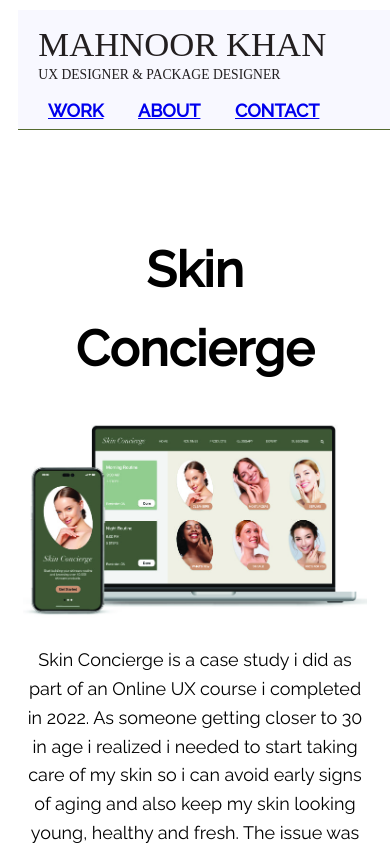
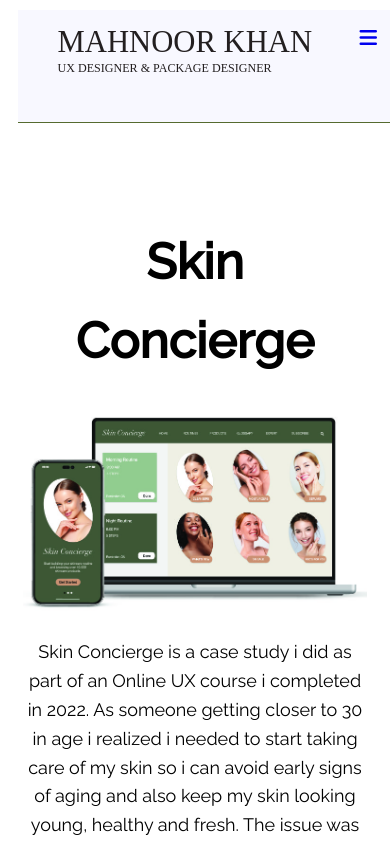
Before and after one commit to mahnoork17/portfolio-website, a plain HTML site: page skinconceirge.html in a window 390 px wide. Shown: the top 844 px of the page. Drawn offline with nearby package versions, Linux system fonts and the light colour scheme.

Commit message:
Update skinconceirge.html

```diff
--- a/skinconceirge.html
+++ b/skinconceirge.html
@@ -7,17 +7,23 @@
         <link rel="preconnect" href="https://fonts.googleapis.com"><link rel="preconnect" href="https://fonts.gstatic.com" crossorigin><link href="https://fonts.googleapis.com/css2?family=Lato:wght@300&display=swap" rel="stylesheet">
       <link href="https://fonts.googleapis.com/css?family=Raleway:300,400,500" rel="stylesheet">
         <meta name="viewport" content="width=device-width, initial-scale=1">
+        <script src="https://kit.fontawesome.com/01aad800bc.js" crossorigin="anonymous"></script>
     </head>
 
 <body>
     <header>
         <div class="container">
-        <img src="img/logo.svg" alt =logo/>
+          <div class="navtoggle" id="myNavtoggle">
+            <a href="index.html">
+            <img src="img/logo.svg" height="60" alt="Logo">
+          </a>
             <nav>
               <ul class="navigation">
-              <li> <a href="skinconcierge.html">Work</a></li>
-              <li> <a href ="about.html">About</a></li>
-              <li> <a href =#contact>Contact</a></li>
+                <li> <a href="skinconceirge.html">Work</a></li>
+                <li> <a href="about.html">About</a></li>
+                <li><a href="#contact">Contact</a></li>
+                <li><a href="javascript:void(0);" class="icon" onclick="menuToggle()">
+                  <i class="fas fa-bars"></i></a></li>
                   </ul>
         </nav>
     </div>
@@ -178,5 +184,7 @@
             </div>
             </div><!---end container-->
 </footer>
+<script src="https://code.jquery.com/jquery-3.3.1.min.js" integrity="sha256-FgpCb/KJQlLNfOu91ta32o/NMZxltwRo8QtmkMRdAu8=" crossorigin="anonymous"></script>
+<script src="js/scripts.js"></script>
 </body>
 </html>
```
Lines whose indentation alone changed are shown as unchanged.
